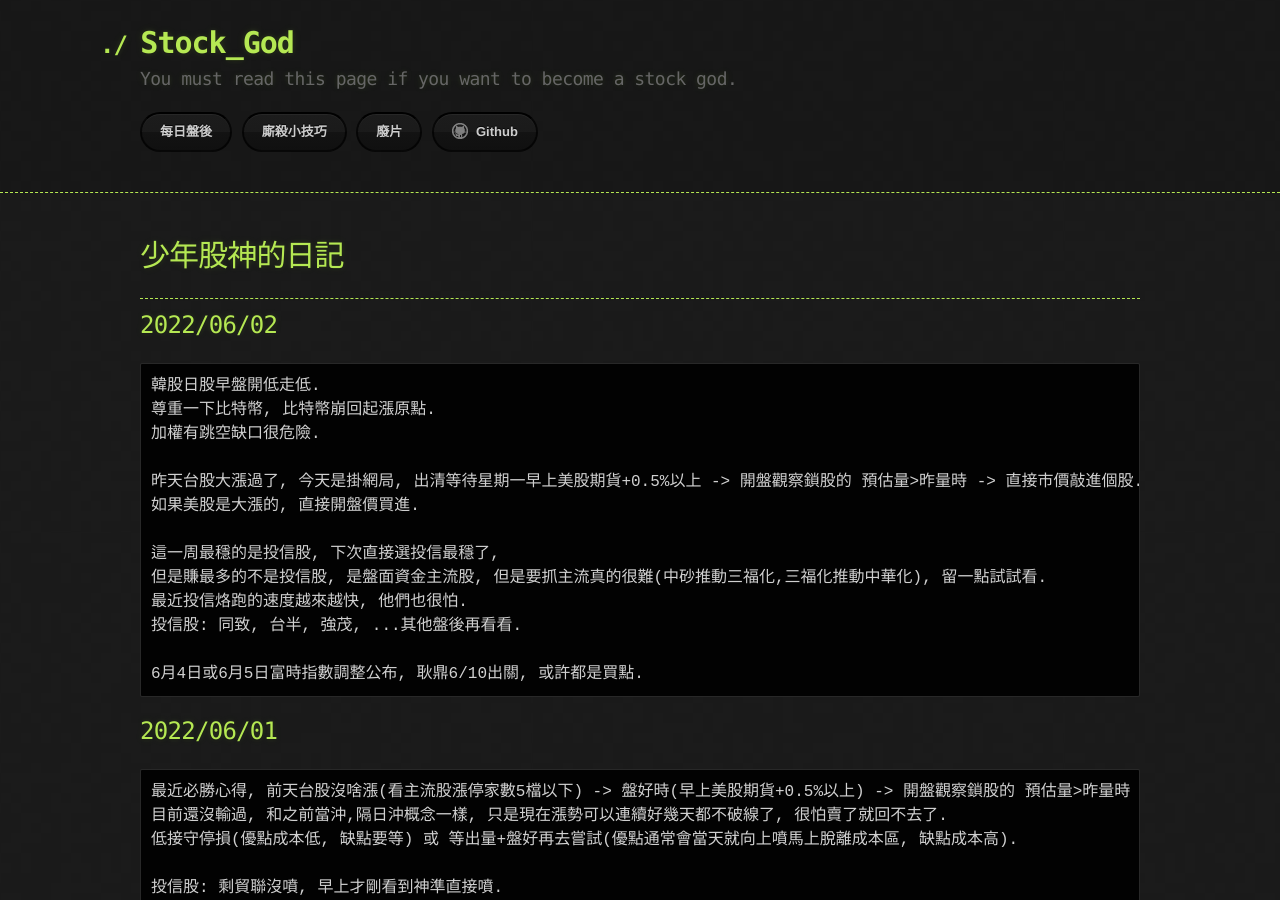
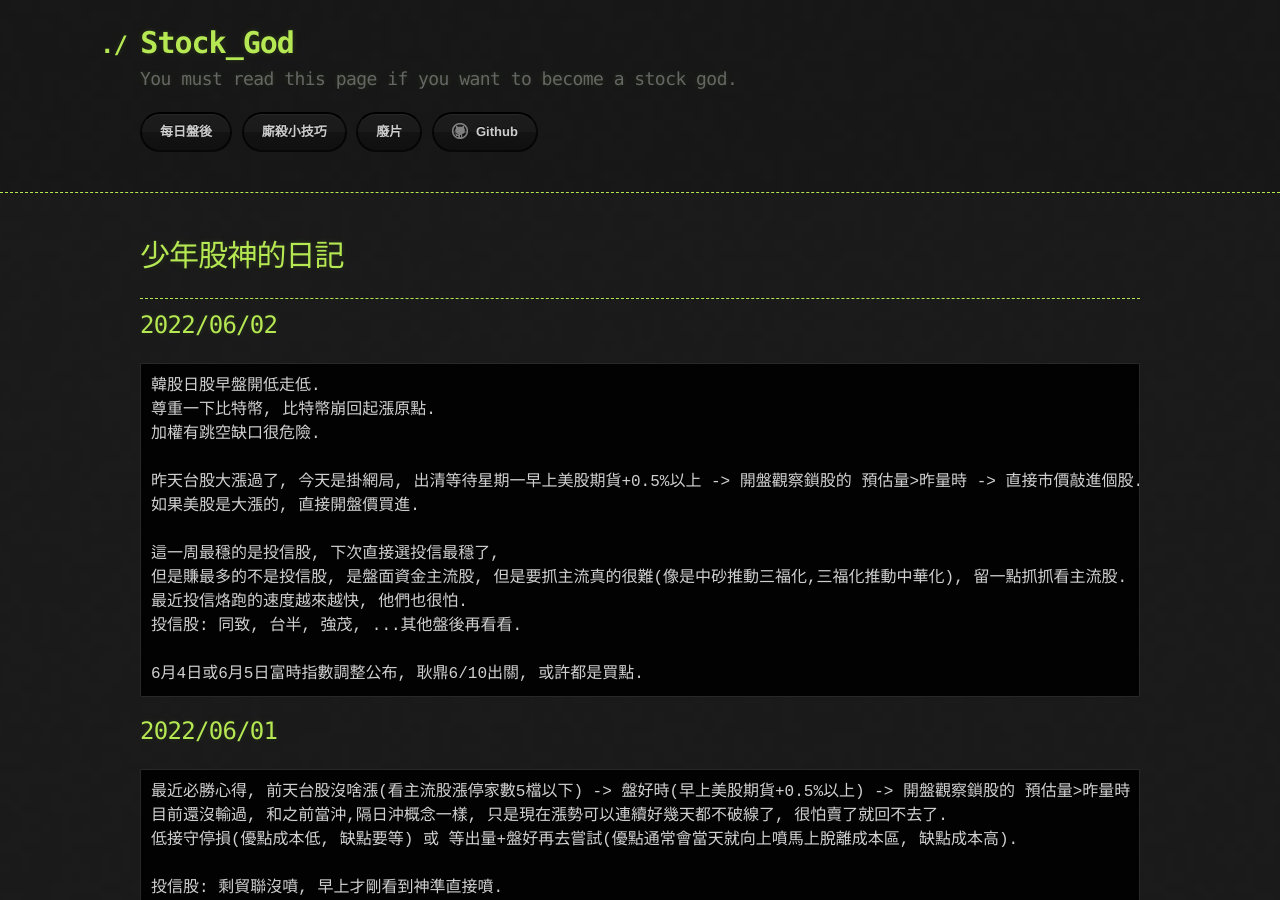
Before and after one commit to lepg5487/Stock_God, a Jekyll site: the page built from index.md, in a window 1280 px wide and 900 px high. Built offline with Jekyll 4.4.1, drawn with Linux system fonts in a browser that asks for light colours; our own code applies the rules of GitHub Pages for plain Markdown files.

Commit message:
Update index.md

```diff
--- a/index.md
+++ b/index.md
@@ -16,7 +16,7 @@ layout: testlayouts
 如果美股是大漲的, 直接開盤價買進.
 
 這一周最穩的是投信股, 下次直接選投信最穩了,
-但是賺最多的不是投信股, 是盤面資金主流股, 但是要抓主流真的很難(中砂推動三福化,三福化推動中華化), 留一點試試看.
+但是賺最多的不是投信股, 是盤面資金主流股, 但是要抓主流真的很難(像是中砂推動三福化,三福化推動中華化), 留一點抓抓看主流股.
 最近投信烙跑的速度越來越快, 他們也很怕.
 投信股: 同致, 台半, 強茂, ...其他盤後再看看.
 
```
